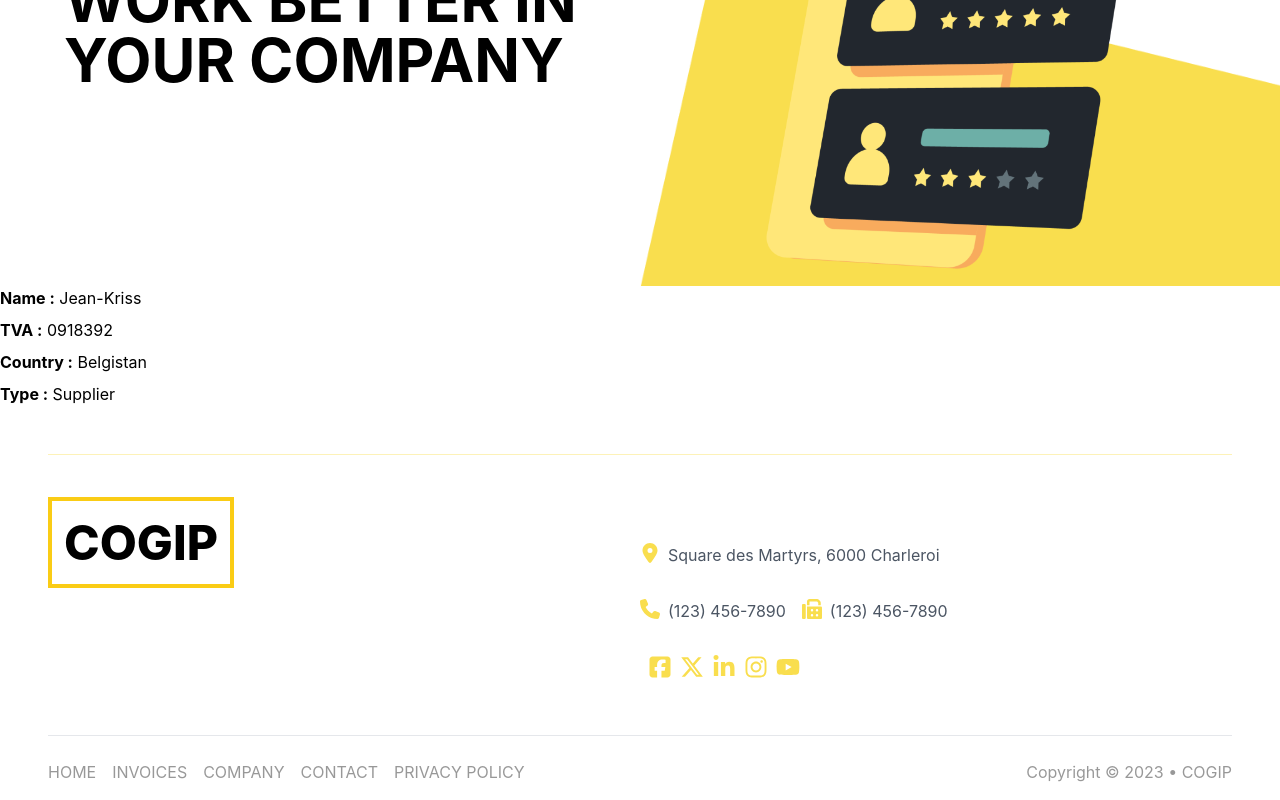
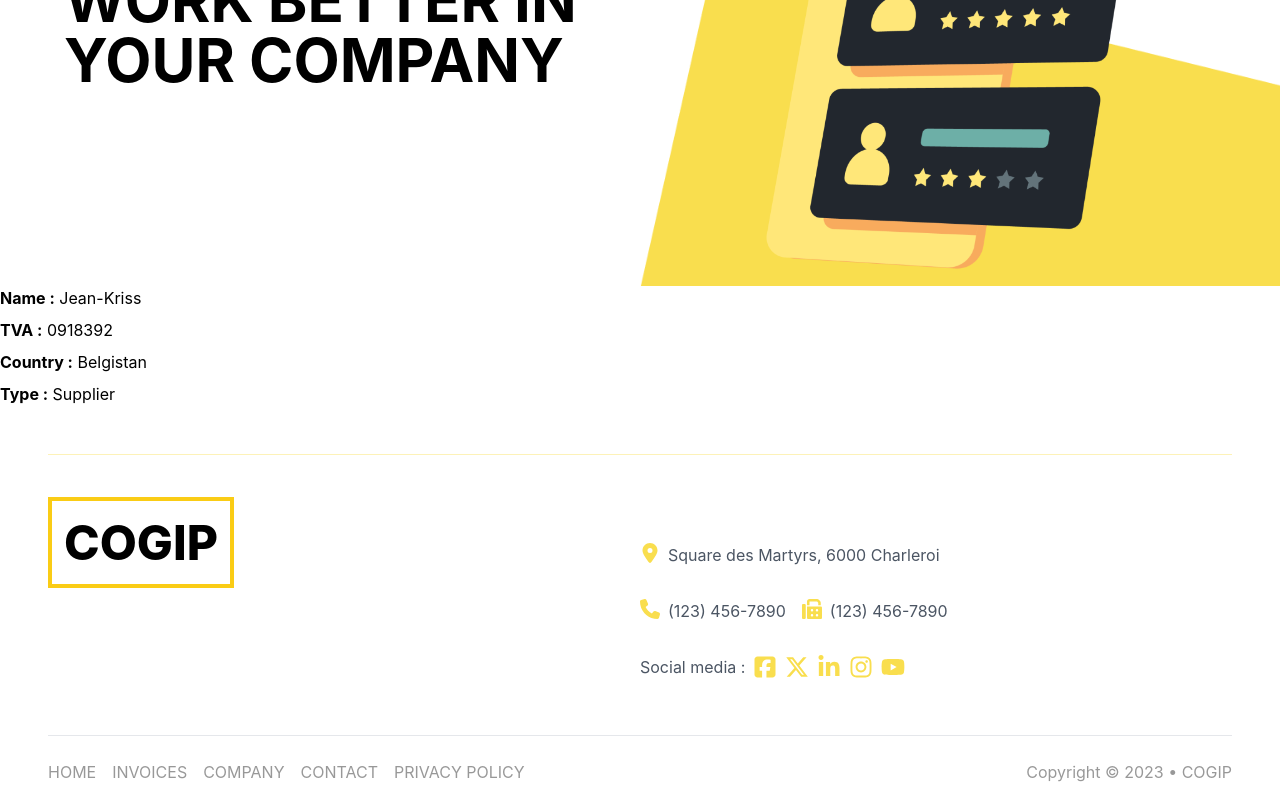
Before and after one commit to antoinel74/COGIP, a React (Vite) app: page / in a window 1280 px wide. Shown: the part 1681-2481 px from the top of the page. Built offline with nearby package versions, Linux system fonts and the light colour scheme; no server answers.

Commit message:
wip footer

```diff
--- a/src/components/Footer.jsx
+++ b/src/components/Footer.jsx
@@ -34,6 +34,7 @@ export const Footer = () => {
           </p>
 
           <div className="flex text-gray-600">
+            <span className="hidden md:block">Social media :</span>
             <a href="https://facebook.com">
               <img
                 src="/icons/square-facebook.svg"
```
